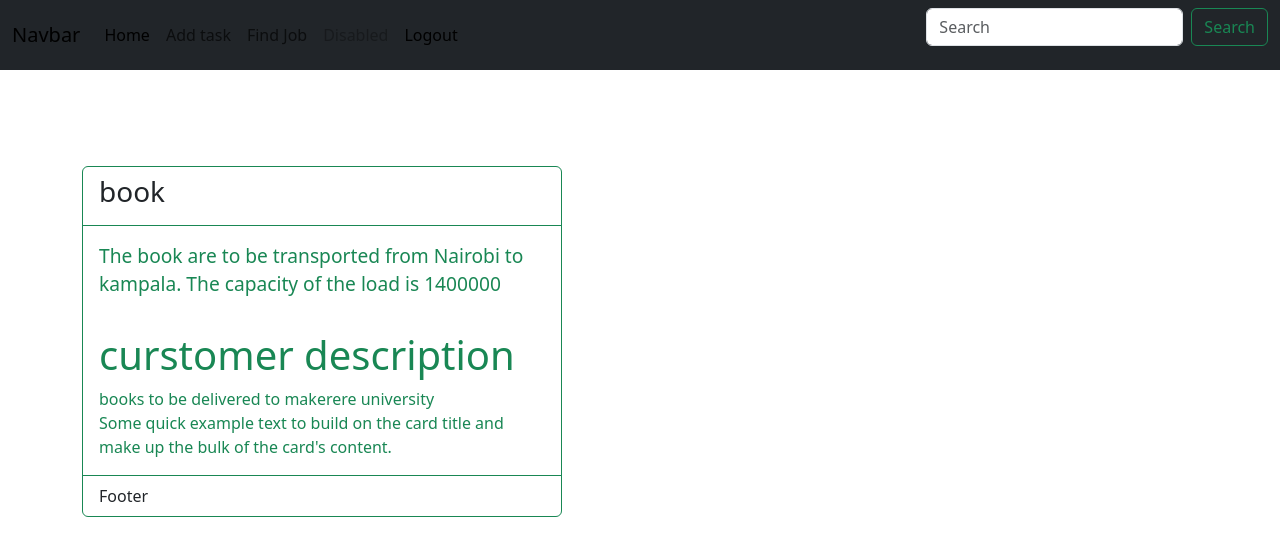
After one commit to gilbertkibichii/transist-delivery-app, a Django app: page /members/job_info/23/ in a window 1280 px wide. The commit adds this page. Shown: the top 556 px of the page. Run offline with Django 4.2, Linux system fonts and the light colour scheme; a user stored in the database is signed in; data comes from the database, SQL or seed files in the repository; both versions use the stored data as it was after the commit; some libraries are stand-ins or nearby versions.

```diff
--- /dev/null
+++ b/core/models.py
@@ -0,0 +1,4 @@
+from django.db import models
+
+class newUsers(models.Model):
+	pass
--- a/core/settings.py
+++ b/core/settings.py
@@ -9,7 +9,7 @@ https://docs.djangoproject.com/en/4.1/topics/settings/
 For the full list of settings and their values, see
 https://docs.djangoproject.com/en/4.1/ref/settings/
 """
-
+import os
 from pathlib import Path
 
 # Build paths inside the project like this: BASE_DIR / 'subdir'.
@@ -43,6 +43,7 @@ INSTALLED_APPS = [
     'django.contrib.messages',
     'django.contrib.staticfiles',
     'bootstrap5',
+    #'imagekit',
     'members',
     'transport',
 ]
@@ -124,6 +125,8 @@ USE_TZ = True
 # https://docs.djangoproject.com/en/4.1/howto/static-files/
 
 STATIC_URL = 'static/'
+MEDIA_URL='/media/'
+MEDIA_ROOT =os.path.join(BASE_DIR, 'media')
 
 # Default primary key field type
 # https://docs.djangoproject.com/en/4.1/ref/settings/#default-auto-field
--- a/core/urls.py
+++ b/core/urls.py
@@ -15,11 +15,15 @@ Including another URLconf
 """
 from django.contrib import admin
 from django.urls import path,include
+from django.conf import settings
+from django.conf.urls.static import static
 
 urlpatterns = [
     path('admin/', admin.site.urls),
     path('members/',include('members.urls')),
     path('members/',include('django.contrib.auth.urls')),
-]
+] + static(settings.MEDIA_URL,document_root=settings.MEDIA_ROOT)
+
+
 admin.site.site_header = 'Cargo transport Administration'
 admin.site.index_title = 'welcome to admin page'
--- a/members/admin.py
+++ b/members/admin.py
@@ -1,11 +1,13 @@
 from django.contrib import admin
 from .models import User,Driver,Curstomer,Job
 from django.contrib.admin.models import LogEntry
+from django.contrib.auth.models import Group
 
 
 #admin.site.register(User)
 #admin.site.register(Driver)
 #admin.site.register(Curstomer)
+admin.site.unregister(Group)
 
 
 LogEntry.objects.all().delete()
--- a/members/models.py
+++ b/members/models.py
@@ -6,6 +6,7 @@ class User(AbstractUser):
 	is_driver = models.BooleanField(default=False)
 	first_name = models.CharField(max_length=100)
 	last_name = models.CharField(max_length=100)
+	#image =models.ImageField(default='',blank =True,upload_to ='images')
 
 
 
--- a/members/templates/members/base.html
+++ b/members/templates/members/base.html
@@ -1,6 +1,7 @@
 {% load bootstrap5 %}
 {% bootstrap_css %}
 {% bootstrap_javascript %}
+
 
 <nav class="navbar navbar-expand-lg bg-dark sticky-top">
   <div class="container-fluid">
@@ -13,13 +14,16 @@
         <li class="nav-item">
           <a class="nav-link active" aria-current="page" href="{% url 'home' %}">Home</a>
         </li>
+
         <li class="nav-item">
           <a class="nav-link" href="{% url 'add_job' %}">Add task</a>
         </li>
+
         <li class="nav-item">
           <a class="nav-link" href="{% url 'list-jobs' %}">Find Job</a>
         </li>
-        <li class="nav-item dropdown">
+
+       <!--  <li class="nav-item dropdown">
           <a class="nav-link dropdown-toggle" href="#" role="button" data-bs-toggle="dropdown" aria-expanded="false">
             Dropdown
           </a>
@@ -28,7 +32,7 @@
             <li><a class="dropdown-item" href="#">Another action</a></li>
             <li><hr class="dropdown-divider"></li>
             <li><a class="dropdown-item" href="#">Something else here</a></li>
-          </ul>
+          </ul> -->
         </li>
         <li class="nav-item">
           <a class="nav-link disabled">Disabled</a>
@@ -52,7 +56,19 @@
   </div>
 </nav>
 <br><br>
+
 <div class="container">
+
+  {% if messages %}
+
+    {% for message in messages %}
+<div class="alert alert-warning alert-dismissible fade show" role="alert">
+    {{message}}
+    <button type="button" class="btn-close" data-bs-dismiss="alert" aria-label="close"></button>
+</div>
+    {% endfor %}
+
+  {% endif %}
 		{% block content %}
 		{% endblock content %}
 
--- a/members/templates/members/curstomer_register.html
+++ b/members/templates/members/curstomer_register.html
@@ -1,7 +1,7 @@
 {% extends 'members/base.html' %}
 {% block content %}
 	<h3>register as curstomer</h3>
-	<form action="{% url 'Curstomer_register' %}" method="POST">
+	<form action="{% url 'login' %}" method="POST">
 		{% csrf_token %}
 		{{form.as_p}}
 		<input type="submit" name="register">
--- /dev/null
+++ b/members/templates/members/driver_home.html
@@ -0,0 +1,6 @@
+{% extends 'members/base.html' %}
+
+{% block content %}
+	<h1 class="container">drivers dashboard </h1>
+
+{% endblock content %}
--- a/members/templates/members/driver_register.html
+++ b/members/templates/members/driver_register.html
@@ -1,6 +1,6 @@
 {% extends 'members/base.html' %}
 {% block content %}
-	<form action="{% url 'Driver_register' %}" method="POST">
+	<form action="{% url 'login' %}" method="POST">
 		<h4>Get Driver account</h4>
 		{% csrf_token %}
 		{{form.as_p}}
--- /dev/null
+++ b/members/templates/members/job_info.html
@@ -0,0 +1,19 @@
+{% extends "members/base.html" %}
+
+{% block content %}
+
+<br><br>
+
+	<div class="card border-success mb-3" style="max-width: 30rem;">
+  <div class="card-header bg-transparent border-success"><h3>{{ job.product }}</h3></div>
+  <div class="card-body text-success">
+    <p class="card-title" style="font-size: 1.2em"> The {{job.product}} are to be transported from {{ job.origin }} to {{ job.destination }}. The capacity of the load is {{ job.load_size }} </p>
+    <br>
+    <h1>curstomer description</h1>
+    {{job.description }}
+    <p class="card-text">Some quick example text to build on the card title and make up the bulk of the card's content.</p>
+  </div>
+  <div class="card-footer bg-transparent border-success">Footer</div>
+</div>
+
+{% endblock content %}
--- a/members/templates/members/list_jobs.html
+++ b/members/templates/members/list_jobs.html
@@ -14,6 +14,7 @@
 
        <th scope="col">Update</th>
 
+
     </tr>
   </thead>
   <tbody>
@@ -22,11 +23,13 @@
        <td>{{ job.product }}</td>
       <td>{{job.origin }}</td>
       <td>{{job.destination}}</td>
-      <th scope="row">
+      <th scope="row" >
+         <a href="{% url 'job_info' job.id %}" class="btn btn-outline-primary btn-sm">View Info</a>
         <a href="{% url 'update-job' job.id %}" class="btn btn-outline-secondary btn-sm">Update</a>
         <a href="{% url 'delete-job' job.id %}" class="btn btn-outline-danger btn-sm">delete</a>
       </th>
     </tr>
+
      {% endfor %}
 
   </tbody>
--- /dev/null
+++ b/members/templates/members/user.html
@@ -0,0 +1,5 @@
+{% extends "members/base.html" %}
+
+{% block content %}
+<h1>welcome {{person}}</h1>
+{% endblock content %}
--- a/members/urls.py
+++ b/members/urls.py
@@ -10,5 +10,6 @@ urlpatterns = [
 	path('add_job/',views.add_job, name='add_job'),
 	path('home/',views.home, name ='home'),
 	path('login/',views.login_user,name='login'),
-	path('logout/',views.logout_user, name='logout')
+	path('logout/',views.logout_user, name='logout'),
+	path('job_info/<job_id>/',views.job_info,name='job_info')
 ]
--- a/members/views.py
+++ b/members/views.py
@@ -6,20 +6,49 @@ from .forms import CurstomerForm,DriverForm,JobForm
 from django.contrib.auth import authenticate,login,logout
 from django.contrib import messages
 
-#delete the jobs
 
 
+def job_info(request,job_id):
+	job=Job.objects.get(pk=job_id)
+	if request.user.is_driver or request.user.is_superuser:
+		return render(request,'members/job_info.html',{'job':job})
+
+	else:
+		messages.success(request,"only drivers are allowed to access this page ")
+		return redirect('list-jobs')
+
+
+
+
+#delete the jobs
 def delete_jobs(request,job_id):
-	job =Job.objects.get(pk=job_id)
-	job.delete()
-	return redirect('list-jobs')
+	if request.user.is_curstomer or request.user.is_superuser:
+		job =Job.objects.get(pk=job_id)
+		if request.user ==job.owner:
+			job.delete()
+			return redirect('list-jobs')
+		else:
+			messages.success(request,'you\'re not allowed to delete this job !!!')
+			return redirect('list-jobs')
+
+	else:
+		messages.success(request,"access denied driver are not allowed to delete jobs")
+		return redirect('list-jobs')
 
 #update the jobs
 def update_jobs(request,job_id):
 	job =Job.objects.get(pk=job_id)
-	form=JobForm(request.POST or None,instance=job)
-	if form.is_valid():
-		form.save()
+	if request.user ==job.owner or request.user.is_superuser:
+		form=JobForm(request.POST or None,instance=job)
+		if form.is_valid():
+			form.save()
+			return redirect('list-jobs')
+
+		#else:
+			#return render(request,'members/update_job.html',{'form':form})
+
+	else:
+		messages.success(request,"you`re not allowed to update this event")
 		return redirect('list-jobs')
 	return render(request,'members/update_job.html',{'form':form})
 
@@ -38,18 +67,29 @@ def list_jobs(request):
 
 #rendering form to add a job
 def add_job(request):
+
+
 	submitted=False
-	if request.method == "POST":
-		form=JobForm(request.POST)
-		if form.is_valid():
-			form.save()
-			submitted=True
-			return redirect('list-jobs')
-			messages.success(request, 'task added succesfull .')
+	if request.user.is_curstomer or request.user.is_superuser:
+		if request.method == "POST":
+			form=JobForm(request.POST)
+			if form.is_valid():
+				job_info =form.save(commit=False)
+				job_info.owner =request.user
+				#job_info.assign_driver=request.user.id
+				job_info.save()
+				submitted=True
+				messages.success(request, 'task added succesfull .')
+				return redirect('list-jobs')
+
+		else:
+			form =JobForm
+			if submitted in request.GET:
+				submitted=True
+
 	else:
-		form =JobForm
-		if submitted in request.GET:
-			submitted=True
+		messages.success(request,"sorry permission denied,  you're not allowed to access this page ")
+		return redirect('list-jobs')
 
 
 	return render(request,'members/add_job.html',{'form':form,'submitted':submitted})
@@ -75,6 +115,7 @@ def login_user(request):
 			return redirect('home')
 
 		else:
+			messages.success(request,"invalid login details please try again")
 			return redirect('login')
 
 
@@ -96,6 +137,9 @@ class Curstomer_register(CreateView):
 
 
 
+
+
+
 class Driver_register(CreateView):
 	model=User
 	form_class =DriverForm
```
Also changed, not shown: members/forms.py (+4 -3 lines), members/templates/members/register.html (added, +61 -0 lines), db.sqlite3, members/migrations/0004_alter_job_owner.py (added), members/migrations/0005_alter_job_owner.py (added).
